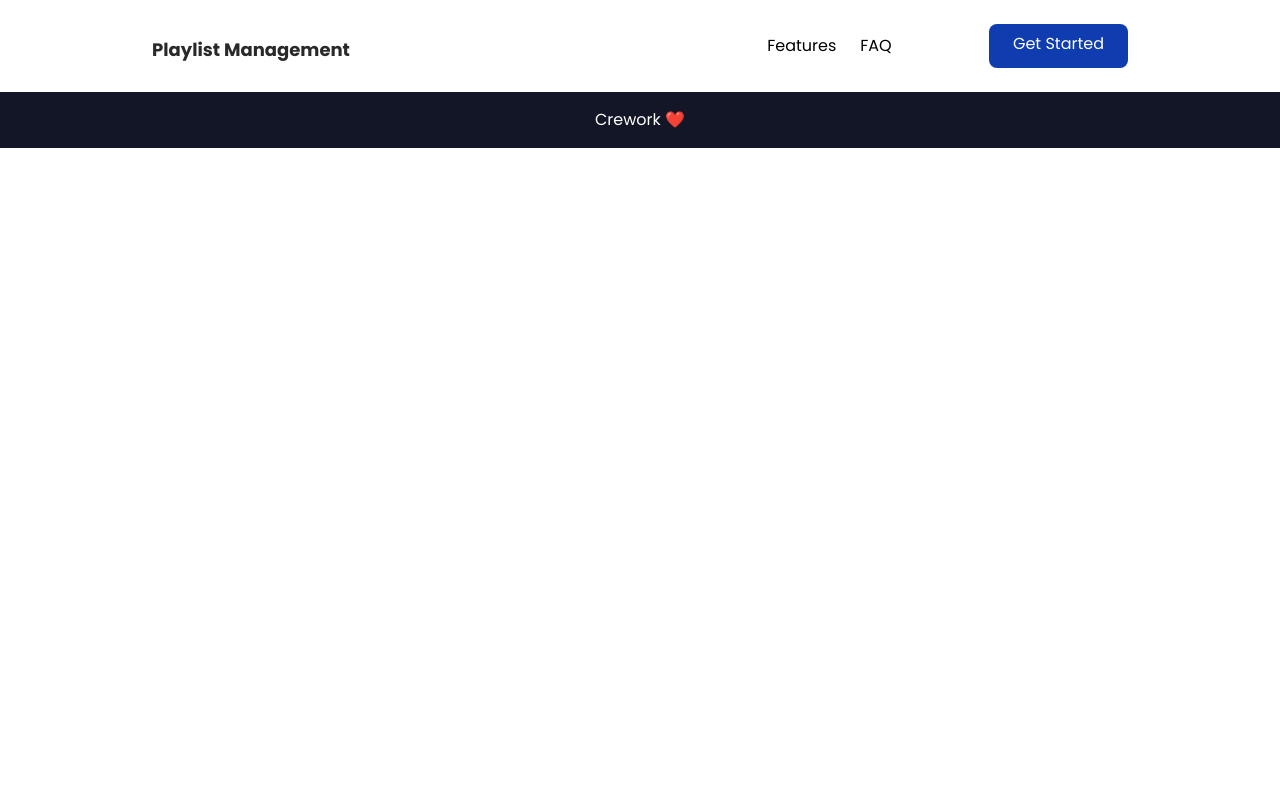
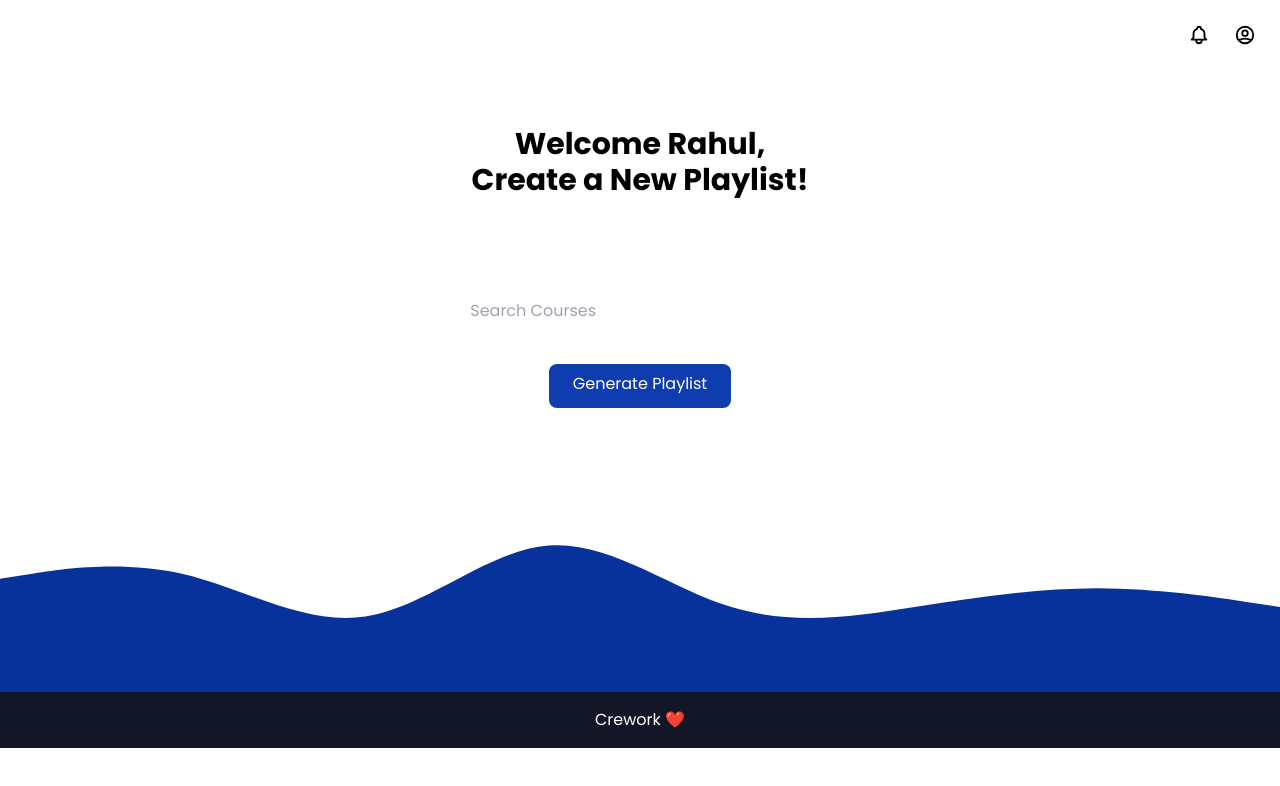
Before and after one commit to youplex/frontend-new, a React (Create React App) app: page /createplaylist in a window 1280 px wide. Shown: the top 786 px of the page. Built offline with nearby package versions, Linux system fonts and the light colour scheme.

Commit message:
Dynamic Navs

```diff
--- a/src/App.js
+++ b/src/App.js
@@ -5,6 +5,7 @@ import Footer from './components/Footer';
 import { Route, Routes } from 'react-router-dom'
 import Home from './Pages/Home';
 import Login from './Pages/Login';
+import CreatePlaylist from './Pages/CreatePlaylist';
 
 function App() {
   return (
@@ -13,6 +14,7 @@ function App() {
    <Routes>
     <Route path='/' element={<Home />} />
     <Route path='/login' element={<Login />} />
+    <Route path='/createplaylist' element={<CreatePlaylist />}/>
    </Routes>
    <Footer />
    </>
--- a/src/Pages/createPlaylist.js
+++ b/src/Pages/createPlaylist.js
@@ -1,30 +1,9 @@
 import React from 'react';
-import { HiOutlineBell, HiOutlineUserCircle } from "react-icons/hi";
 
-function createPlaylist() {
+function CreatePlaylist() {
   return (
     <>
       {/* Navbar */}
-      <nav className="relative container mx-auto p-6 ">
-        {/* Flex container */}
-        <div className=" flex items-center justify-between">
-          {/* Logo */}
-          <div className="pt-2">
-            <a href="www.google.com">
-              <i className="fa-solid fa-bolt" />
-            </a>
-          </div>
-          {/* Menu Items */}
-          <div className="space-x-6 md:flex" style={{ marginLeft: "50%" }}>
-            <a href="www.google.com" className="hover:bg-blue-700">
-              <HiOutlineBell size={22} />
-            </a>
-            <a href="www.google.com" className="hover:bg-blue-700">
-              <HiOutlineUserCircle size={22} />
-            </a>
-          </div>
-        </div>
-      </nav>
       <div>
         {/* Flex Container */}
         <div className="container flex flex-col-reverse justify-center items-center px-6 py-10 mx-auto mt-4 space-y-8 md:flex-row md:space-y-0 text-center ax-w-lg text-4xl font-bold text-center md:text-3xl">
@@ -65,4 +44,4 @@ function createPlaylist() {
   );
 }
 
-export default createPlaylist;
+export default CreatePlaylist;
--- /dev/null
+++ b/src/components/GeneralNav.jsx
@@ -0,0 +1,42 @@
+import { NavLink } from 'react-router-dom';
+
+const GeneralNav = () => {
+    return (<>
+    <div className="container">
+      {/* Navbar */}
+      <nav
+        className="relative container mx-auto p-6"
+        style={{ width: "80%" }}
+      >
+        {/* Flex container */}
+        <div className="flex items-center justify-between">
+          {/* Logo */}
+          <div className="pt-2">
+            <h1 className="max-w-md text-lg font-bold text-center md:text-md md:text-left bg-text">
+              Playlist Management
+            </h1>
+          </div>
+          {/* Menu Items */}
+          <div className="space-x-6 md:flex ml-80 ">
+            <a href="#features" className="hover:text-blue-700">
+              Features
+            </a>
+            <a href="#faq" className="hover:text-blue-700">
+              FAQ
+            </a>
+          </div>
+          {/* Button */}
+          <NavLink
+            to={"/login"}
+            className="hidden p-3 px-6 pt-2 text-white bg-btn rounded-lg baseline hover:bg-blue-700 md:block"
+          >
+            Get Started
+          </NavLink>
+        </div>
+      </nav>
+    </div>
+  </>
+    )
+}
+
+export default GeneralNav;
--- a/src/components/Navbar.jsx
+++ b/src/components/Navbar.jsx
@@ -1,44 +1,36 @@
 import React from "react";
+import GeneralNav from './GeneralNav';
+import { useLocation } from "react-router-dom";
+import UserNav from "./UserNav";
 import { NavLink } from "react-router-dom";
 
 function Navbar() {
-  return (
-    <>
-      <div className="container">
-        {/* Navbar */}
-        <nav
-          className="relative container mx-auto p-6"
-          style={{ width: "80%" }}
-        >
+  const { pathname } = useLocation();
+  console.log(pathname);
+
+  if(pathname === '/login'){
+    return  <nav className="relative container mx-auto p-6 ">
         {/* Flex container */}
-          <div className="flex items-center justify-between">
+        <div className=" flex items-center justify-between">
           {/* Logo */}
           <div className="pt-2">
-              <h1 className="max-w-md text-lg font-bold text-center md:text-md md:text-left bg-text">
-                Playlist Management
-              </h1>
+            <a href="www.google.com">
+              <i className="fa-solid fa-bolt" />
+            </a>
           </div>
           {/* Menu Items */}
-            <div className="space-x-6 md:flex ml-80 ">
-              <a href="#features" className="hover:text-blue-700">
-                Features
-              </a>
-              <a href="#faq" className="hover:text-blue-700">
-                FAQ
-              </a>
-            </div>
-            {/* Button */}
-            <NavLink
-              to={"/login"}
-              className="hidden p-3 px-6 pt-2 text-white bg-btn rounded-lg baseline hover:bg-blue-700 md:block"
-            >
-              Get Started
+          <div className="space-x-6 md:flex" style={{ marginLeft: "50%" }}>
+            <NavLink to={'/'} className="hover:bg-blue-700">
+              Back
             </NavLink>
           </div>
-        </nav>
         </div>
-    </>
-  );
+      </nav>;
+  }else if(pathname === '/'){
+    return <GeneralNav />
+  }else{
+    return <UserNav />
+  }
 }
 
 export default Navbar;
--- /dev/null
+++ b/src/components/UserNav.jsx
@@ -0,0 +1,28 @@
+import { HiOutlineBell, HiOutlineUserCircle } from "react-icons/hi";
+
+const UserNav = ()  => {
+    return (
+        <nav className="relative container mx-auto p-6 ">
+        {/* Flex container */}
+        <div className=" flex items-center justify-between">
+          {/* Logo */}
+          <div className="pt-2">
+            <a href="www.google.com">
+              <i className="fa-solid fa-bolt" />
+            </a>
+          </div>
+          {/* Menu Items */}
+          <div className="space-x-6 md:flex" style={{ marginLeft: "50%" }}>
+            <a href="www.google.com" className="hover:bg-blue-700">
+              <HiOutlineBell size={22} />
+            </a>
+            <a href="www.google.com" className="hover:bg-blue-700">
+              <HiOutlineUserCircle size={22} />
+            </a>
+          </div>
+        </div>
+      </nav>
+    )
+}
+
+export default UserNav;
```
Lines whose indentation alone changed are shown as unchanged.
